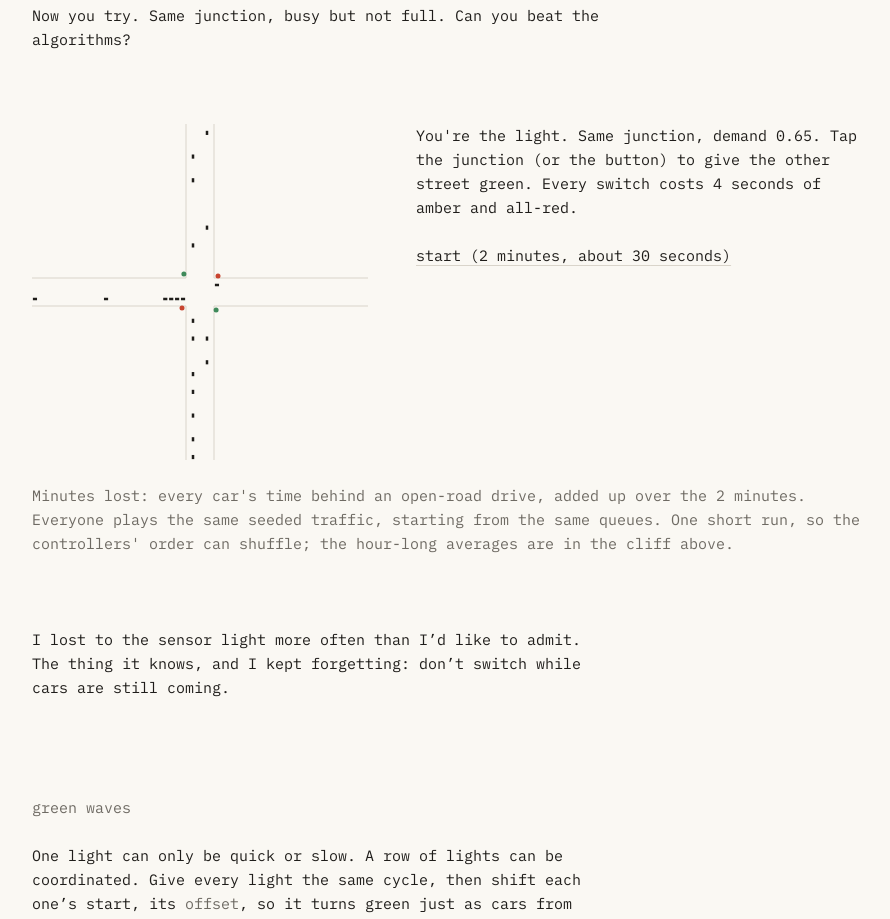
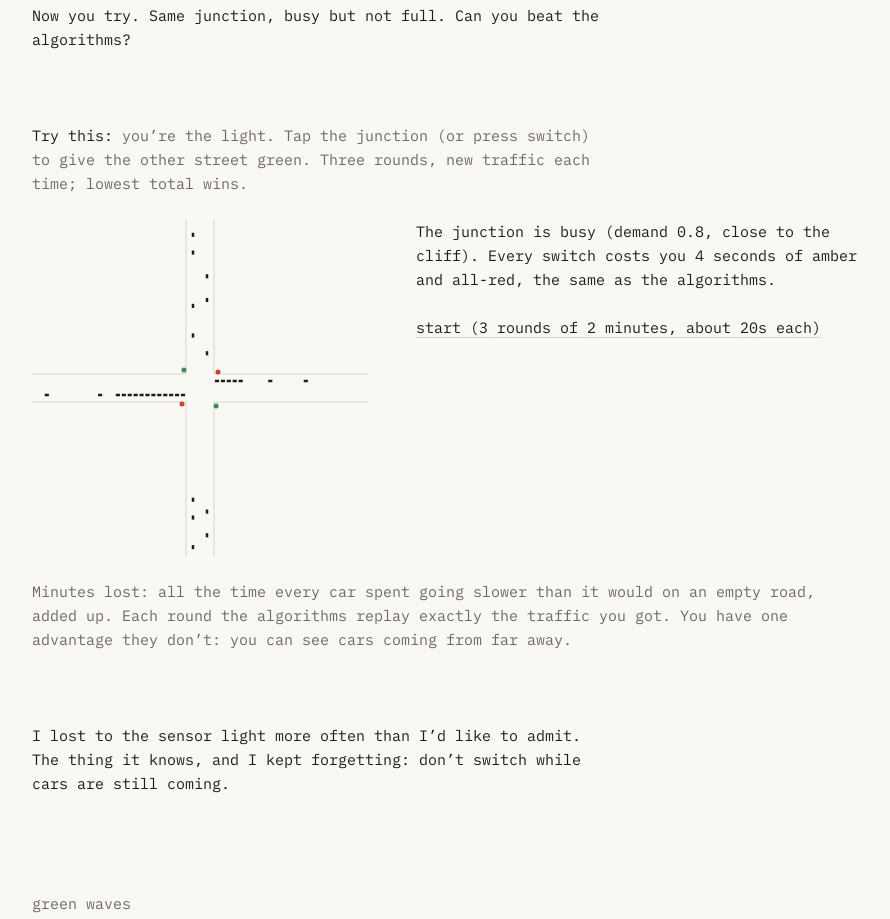
Before and after one commit to Arya-P05/green-wave, a Next.js app: page / in a window 1280 px wide. Shown: the part 4700-5619 px from the top of the page, without its empty margins (322-1212 px from the left). Built offline with nearby package versions, Linux system fonts and the light colour scheme.

Commit message:
Be the light: three rounds of new traffic near the cliff, each replayed by the controllers

```diff
--- a/components/cliff/BeTheLight.tsx
+++ b/components/cliff/BeTheLight.tsx
@@ -1,30 +1,37 @@
 "use client";
 
 import { useEffect, useRef, useState } from "react";
-import { byHand, GAME_DEMAND, GAME_S, gameStart, rivalScore, RIVALS } from "@/lib/game";
+import { byHand, GAME_DEMAND, rivalScore, RIVALS, ROUND_S, ROUNDS, roundStart } from "@/lib/game";
 import { LABELS } from "@/lib/sim/scenario";
 import { useWidth } from "../hooks";
 import { intersection } from "./draw";
 
-const SPEED = 4; // simulated seconds per real second, as in the figure above
+const SPEED = 6; // simulated seconds per real second
 
-type Stage = { at: "ready" } | { at: "playing"; left: number; switches: number } | { at: "done"; you: number; switches: number };
+type Scores = { you: number; rivals: Record<string, number> };
+type Stage =
+  | { at: "ready" }
+  | { at: "playing"; round: number; left: number; switches: number }
+  | { at: "between"; round: number }
+  | { at: "done" };
 
 const minutes = (carSeconds: number) => (carSeconds / 60).toFixed(1);
+const total = (rounds: Scores[], who: string) =>
+  rounds.reduce((a, r) => a + (who === "you" ? r.you : r.rivals[who]), 0);
 
 /**
- * You are the light. Tap to give the other street green; the sim pays the
- * amber and all-red for you. Two simulated minutes, then your total delay
- * against the controllers' on the same traffic.
+ * You are the light. Tap to give the other street green; the sim makes you
+ * pay the same amber and all-red as every controller. Three rounds, each with
+ * new traffic, scored against the controllers on exactly the same traffic.
  */
 export default function BeTheLight() {
   const box = useRef<HTMLDivElement>(null);
   const canvas = useRef<HTMLCanvasElement>(null);
   const width = useWidth(box);
   const [stage, setStage] = useState<Stage>({ at: "ready" });
-  const [game, setGame] = useState(0); // bumps to start a new game
+  const [seed, setSeed] = useState<number | null>(null); // this round's traffic; null until you start
+  const [scores, setScores] = useState<Scores[]>([]);
   const you = useRef<ReturnType<typeof byHand> | null>(null);
-  const [rivals, setRivals] = useState<Record<string, number> | null>(null);
 
   const playing = stage.at === "playing";
   const flip = () => {
@@ -38,14 +45,14 @@ export default function BeTheLight() {
     if (!width || !canvas.current) return;
     const size = Math.min(width, 336);
     const c = byHand();
-    const { sim, index, end } = gameStart(c);
+    const { sim, index, end } = roundStart(c, seed ?? 1);
     c.want = sim.nodes[0].phase;
     you.current = c;
     const { positions, draw } = intersection(canvas.current, size, sim, index);
     let prev = positions();
     let next = prev;
     draw(next, next, 1);
-    if (!game) return;
+    if (seed === null) return;
 
     const tick = 1000 / SPEED;
     let last = performance.now();
@@ -59,28 +66,41 @@ export default function BeTheLight() {
         setStage((s) => (s.at === "playing" ? { ...s, left: end - sim.t } : s));
       }
       draw(prev, next, Math.min(1, (now - last) / tick));
-      if (sim.t < end) frame = requestAnimationFrame(loop);
-      else setStage((s) => ({ at: "done", you: sim.delay, switches: s.at === "playing" ? s.switches : 0 }));
+      if (sim.t < end) {
+        frame = requestAnimationFrame(loop);
+        return;
+      }
+      const rivals = Object.fromEntries(RIVALS.map((k) => [k, rivalScore(k, seed)]));
+      setScores((r) => [...r, { you: sim.delay, rivals }]);
+      setStage((s) => {
+        const round = s.at === "playing" ? s.round : 0;
+        return round + 1 < ROUNDS ? { at: "between", round } : { at: "done" };
+      });
     };
     frame = requestAnimationFrame(loop);
     return () => cancelAnimationFrame(frame);
-  }, [width, game]);
+  }, [width, seed]);
 
-  const start = () => {
-    if (!rivals) setRivals(Object.fromEntries(RIVALS.map((k) => [k, rivalScore(k)])));
-    setStage({ at: "playing", left: GAME_S, switches: 0 });
-    setGame((g) => g + 1);
+  const play = (round: number) => {
+    // New traffic every game: a random first seed, then the next ones.
+    const first = round === 0 ? Math.floor(Math.random() * 1e6) + 1 : seed! + 1;
+    if (round === 0) setScores([]);
+    setSeed(first);
+    setStage({ at: "playing", round, left: ROUND_S, switches: 0 });
   };
 
-  const board =
-    stage.at === "done" && rivals
-      ? [{ name: "you", score: stage.you }, ...RIVALS.map((k) => ({ name: LABELS[k], score: rivals[k] }))].sort(
-          (a, b) => a.score - b.score,
-        )
-      : null;
+  const board = [{ key: "you", name: "you" }, ...RIVALS.map((k) => ({ key: k, name: LABELS[k] }))]
+    .map((r) => ({ ...r, score: total(scores, r.key) }))
+    .sort((a, b) => a.score - b.score);
+  const last = scores[scores.length - 1];
+  const button = "cursor-pointer underline decoration-faint underline-offset-4 hover:decoration-green";
 
   return (
     <figure className="my-2 grid gap-y-1">
+      <p className="text-muted">
+        <span className="text-ink">Try this:</span> you’re the light. Tap the junction (or press switch) to
+        give the other street green. Three rounds, new traffic each time; lowest total wins.
+      </p>
       <div className="grid items-start gap-x-2 gap-y-1 md:grid-cols-[minmax(0,336px)_minmax(0,1fr)]">
         <div ref={box} className="w-full">
           <canvas
@@ -95,12 +115,12 @@ export default function BeTheLight() {
           {stage.at === "ready" && (
             <>
               <p>
-                You&apos;re the light. Same junction, demand {GAME_DEMAND}. Tap the junction (or the button) to
-                give the other street green. Every switch costs 4 seconds of amber and all-red.
+                The junction is busy (demand {GAME_DEMAND}, close to the cliff). Every switch costs you 4
+                seconds of amber and all-red, the same as the algorithms.
               </p>
               <p>
-                <button onClick={start} className="cursor-pointer underline decoration-faint underline-offset-4 hover:decoration-green">
-                  start ({GAME_S / 60} minutes, about {GAME_S / SPEED} seconds)
+                <button onClick={() => play(0)} className={button}>
+                  start ({ROUNDS} rounds of {ROUND_S / 60} minutes, about {Math.round(ROUND_S / SPEED)}s each)
                 </button>
               </p>
             </>
@@ -108,30 +128,41 @@ export default function BeTheLight() {
           {stage.at === "playing" && (
             <>
               <p className="tabular-nums" aria-live="off">
-                {stage.left}s left · {stage.switches} {stage.switches === 1 ? "switch" : "switches"}
+                round {stage.round + 1} of {ROUNDS} · {stage.left}s left · {stage.switches}{" "}
+                {stage.switches === 1 ? "switch" : "switches"}
               </p>
               <p>
-                <button
-                  onClick={flip}
-                  className="cursor-pointer underline decoration-faint underline-offset-4 hover:decoration-green"
-                >
+                <button onClick={flip} className={button}>
                   switch
                 </button>
               </p>
             </>
           )}
-          {board && (
+          {stage.at === "between" && last && (
+            <>
+              <p className="tabular-nums" aria-live="polite">
+                Round {stage.round + 1}: you lost {minutes(last.you)} minutes; the sensor light lost{" "}
+                {minutes(last.rivals.actuated)} on the same traffic.
+              </p>
+              <p>
+                <button onClick={() => play(stage.round + 1)} className={button}>
+                  next round ({stage.round + 2} of {ROUNDS})
+                </button>
+              </p>
+            </>
+          )}
+          {stage.at === "done" && (
             <>
               <table className="w-full max-w-[40ch] tabular-nums" aria-live="polite">
                 <thead className="text-muted">
                   <tr>
                     <th className="text-left font-normal">light</th>
-                    <th className="text-right font-normal">minutes lost</th>
+                    <th className="text-right font-normal">minutes lost, {ROUNDS} rounds</th>
                   </tr>
                 </thead>
                 <tbody>
                   {board.map((r) => (
-                    <tr key={r.name} className={r.name === "you" ? "text-ink" : "text-muted"}>
+                    <tr key={r.key} className={r.key === "you" ? "text-ink" : "text-muted"}>
                       <td>{r.name}</td>
                       <td className="text-right">{minutes(r.score)}</td>
                     </tr>
@@ -139,8 +170,8 @@ export default function BeTheLight() {
                 </tbody>
               </table>
               <p>
-                <button onClick={start} className="cursor-pointer underline decoration-faint underline-offset-4 hover:decoration-green">
-                  again
+                <button onClick={() => play(0)} className={button}>
+                  play again (new traffic)
                 </button>
               </p>
             </>
@@ -148,9 +179,9 @@ export default function BeTheLight() {
         </div>
       </div>
       <figcaption className="text-muted">
-        Minutes lost: every car&apos;s time behind an open-road drive, added up over the {GAME_S / 60} minutes.
-        Everyone plays the same seeded traffic, starting from the same queues. One short run, so the
-        controllers&apos; order can shuffle; the hour-long averages are in the cliff above.
+        Minutes lost: all the time every car spent going slower than it would on an empty road, added up.
+        Each round the algorithms replay exactly the traffic you got. You have one advantage they don’t: you
+        can see cars coming from far away.
       </figcaption>
     </figure>
   );
--- a/lib/game.ts
+++ b/lib/game.ts
@@ -4,28 +4,30 @@ import type { Kind } from "./sim/scenario.ts";
 import { Sim } from "./sim/sim.ts";
 import type { Controller } from "./sim/sim.ts";
 
-/** Busy but below capacity: a good light keeps up, a bad one doesn't. */
-export const GAME_DEMAND = 0.65;
-/** Simulated seconds you play for. */
-export const GAME_S = 120;
-/** Seconds of fixed-time first, so you start with traffic on every street. */
+/** Busy, close to the cliff: a good light keeps up, a careless one falls behind fast. */
+export const GAME_DEMAND = 0.8;
+/** Rounds per game, each with different traffic, so one lucky round can't decide it. */
+export const ROUNDS = 3;
+/** Simulated seconds per round. */
+export const ROUND_S = 120;
+/** Seconds of fixed-time first, so every round starts with traffic on every street. */
 const LEAD_S = 120;
 
 /** The controllers you're scored against. */
 export const RIVALS = ["fixed", "actuated", "max-pressure", "max-pressure-plus"] as const satisfies readonly Kind[];
 
-/** The game's intersection, after the lead-in, with the delay counter at zero. */
-export function gameStart(controller: Controller) {
+/** One round's intersection, after the lead-in, with the delay counter at zero. */
+export function roundStart(controller: Controller, seed: number) {
   const { network, index } = cliff(GAME_DEMAND);
-  const sim = new Sim(network, controllerFor("fixed", cliffSpec(GAME_DEMAND), network), { seed: 1, warmup: LEAD_S });
+  const sim = new Sim(network, controllerFor("fixed", cliffSpec(GAME_DEMAND), network), { seed, warmup: LEAD_S });
   sim.run(LEAD_S);
   sim.controller = controller;
-  return { sim, index, end: LEAD_S + GAME_S };
+  return { sim, index, end: LEAD_S + ROUND_S };
 }
 
-/** Car-seconds lost against free speed over the game, under one controller, with no one playing. */
-export function rivalScore(kind: Kind): number {
-  const { sim, end } = gameStart(controllerFor(kind, cliffSpec(GAME_DEMAND), cliff(GAME_DEMAND).network));
+/** Car-seconds lost against free speed in one round, under one controller, with no one playing. */
+export function rivalScore(kind: Kind, seed: number): number {
+  const { sim, end } = roundStart(controllerFor(kind, cliffSpec(GAME_DEMAND), cliff(GAME_DEMAND).network), seed);
   return sim.run(end).delay;
 }
 
```
Also changed, not shown: 1 other file (tests, documents, lock files or other folders).
